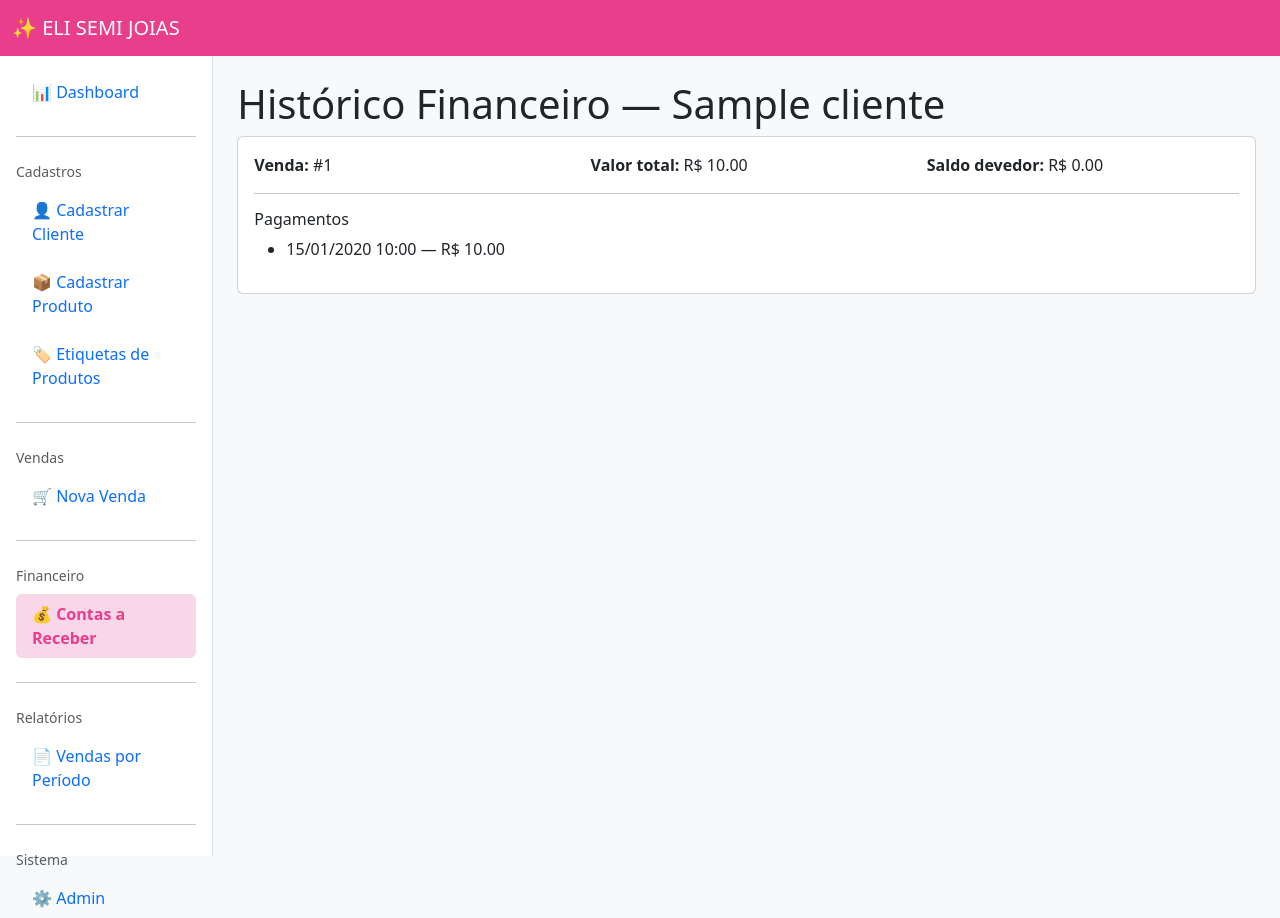
After one commit to MiguelScofielD/elisemijoias, a Django app: page /financeiro/cliente/1/ in a window 1280 px wide. The commit adds this page. Run offline with Django 5.2, Linux system fonts and the light colour scheme; tables that the repository leaves empty hold one stand-in row (values such as "Sample post").

Commit message:
Dashboard rosa e melhorado

```diff
--- a/config/settings.py
+++ b/config/settings.py
@@ -127,4 +127,4 @@ USE_TZ = True
 # Static files (CSS, JavaScript, Images)
 # https://docs.djangoproject.com/en/6.0/howto/static-files/
 
-STATIC_URL = 'static/'
+STATIC_URL = "/static/"
--- a/financeiro/models.py
+++ b/financeiro/models.py
@@ -1,4 +1,6 @@
 from django.db import models
+from django.db.models import Sum
+
 
 class ContaReceber(models.Model):
     venda = models.OneToOneField(
@@ -11,3 +13,30 @@ class ContaReceber(models.Model):
 
     def __str__(self):
         return f"Venda {self.venda_id} - R$ {self.valor}"
+
+    def total_pago(self):
+        return self.pagamentos.aggregate(
+            total=Sum("valor")
+        )["total"] or 0
+
+    def saldo(self):
+        return self.valor - self.total_pago()
+
+    def status(self):
+        if self.saldo() <= 0:
+            return "Paga"
+        return "Em aberto"
+
+
+
+class PagamentoRecebido(models.Model):
+    conta = models.ForeignKey(
+        ContaReceber,
+        related_name="pagamentos",
+        on_delete=models.CASCADE
+    )
+    valor = models.DecimalField(max_digits=10, decimal_places=2)
+    data = models.DateTimeField(auto_now_add=True)
+
+    def __str__(self):
+        return f"Pagamento R$ {self.valor} - Conta {self.conta.id}"
--- /dev/null
+++ b/financeiro/templates/financeiro/historico_cliente.html
@@ -0,0 +1,42 @@
+{% extends "base.html" %}
+{% block title %}Histórico Financeiro{% endblock %}
+
+{% block content %}
+<h1>Histórico Financeiro — {{ cliente.nome }}</h1>
+
+{% for conta in contas %}
+<div class="card mb-3 p-3">
+
+    <div class="row">
+        <div class="col-md-4">
+            <strong>Venda:</strong> #{{ conta.venda.id }}
+        </div>
+        <div class="col-md-4">
+            <strong>Valor total:</strong> R$ {{ conta.valor }}
+        </div>
+        <div class="col-md-4">
+            <strong>Saldo devedor:</strong> R$ {{ conta.saldo }}
+        </div>
+    </div>
+
+    <hr>
+
+    <h6>Pagamentos</h6>
+
+    {% if conta.pagamentos.all %}
+        <ul>
+            {% for pagamento in conta.pagamentos.all %}
+                <li>
+                    {{ pagamento.data|date:"d/m/Y H:i" }} — R$ {{ pagamento.valor }}
+                </li>
+            {% endfor %}
+        </ul>
+    {% else %}
+        <p>Nenhum pagamento registrado.</p>
+    {% endif %}
+
+</div>
+{% empty %}
+<p>Nenhuma conta encontrada para este cliente.</p>
+{% endfor %}
+{% endblock %}
--- a/financeiro/urls.py
+++ b/financeiro/urls.py
@@ -6,3 +6,9 @@ app_name = "financeiro"
 urlpatterns = [
     path("contas/", views.contas_receber, name="contas_receber"),
 ]
+urlpatterns += [
+    path("contas/pagar/<int:conta_id>/", views.pagar_conta, name="pagar_conta"),
+]
+urlpatterns += [
+    path("cliente/<int:cliente_id>/", views.historico_cliente, name="historico_cliente"),
+]
--- a/financeiro/views.py
+++ b/financeiro/views.py
@@ -1,6 +1,11 @@
-from django.shortcuts import render
+from django.shortcuts import render, redirect
 from django.utils.timezone import now
 from .models import ContaReceber
+from decimal import Decimal
+from .models import ContaReceber, PagamentoRecebido
+from clientes.models import Cliente
+
+
 
 def contas_receber(request):
     filtro = request.GET.get("status")
@@ -21,3 +26,39 @@ def contas_receber(request):
             "filtro": filtro,
         }
     )
+
+def pagar_conta(request, conta_id):
+    conta = ContaReceber.objects.get(id=conta_id)
+
+    if request.method == "POST":
+        valor_pago = Decimal(request.POST.get("valor"))
+
+        if valor_pago > 0 and valor_pago <= conta.saldo():
+            PagamentoRecebido.objects.create(
+                conta=conta,
+                valor=valor_pago
+            )
+
+        return redirect("financeiro:contas_receber")
+
+    return render(
+        request,
+        "financeiro/pagar_conta.html",
+        {"conta": conta}
+    )
+
+def historico_cliente(request, cliente_id):
+    cliente = Cliente.objects.get(id=cliente_id)
+
+    contas = ContaReceber.objects.filter(
+        venda__cliente=cliente
+    ).prefetch_related("pagamentos")
+
+    return render(
+        request,
+        "financeiro/historico_cliente.html",
+        {
+            "cliente": cliente,
+            "contas": contas
+        }
+    )
--- a/templates/base.html
+++ b/templates/base.html
@@ -4,7 +4,7 @@
     <meta charset="UTF-8">
     <title>{% block title %}Sistema de Vendas{% endblock %}</title>
 
-    <!-- Bootstrap 5 -->
+    <!-- Bootstrap 5 (apenas layout) -->
     <link
       href="https://cdn.jsdelivr.net/npm/bootstrap@5.3.2/dist/css/bootstrap.min.css"
       rel="stylesheet"
@@ -14,10 +14,10 @@
 <body class="bg-light">
 
 <!-- TOPO -->
-<nav class="navbar navbar-dark bg-dark">
+<nav class="navbar navbar-dark" style="background-color:#e83e8c;">
     <div class="container-fluid">
-        <span class="navbar-brand">
-            Elise Mi Joias
+        <span class="navbar-brand fw-light text-uppercase">
+            ✨ Eli Semi Joias
         </span>
     </div>
 </nav>
@@ -27,11 +27,17 @@
 
         <!-- SIDEBAR -->
         <aside class="col-md-2 bg-white border-end vh-100 p-3">
-            <ul class="nav flex-column gap-1">
+
+            {% with request.resolver_match.url_name as url_name %}
+            <ul class="nav flex-column gap-2">
 
                 <!-- DASHBOARD -->
                 <li class="nav-item">
-                    <a class="nav-link fw-bold" href="{% url 'core:dashboard' %}">
+                    <a class="nav-link"
+                       href="{% url 'core:dashboard' %}"
+                       {% if url_name == 'dashboard' %}
+                       style="background-color:#f8d7e8;color:#e83e8c;font-weight:600;border-radius:6px;"
+                       {% endif %}>
                         📊 Dashboard
                     </a>
                 </li>
@@ -42,19 +48,31 @@
                 <li class="nav-item text-muted small">Cadastros</li>
 
                 <li class="nav-item">
-                    <a class="nav-link" href="{% url 'clientes:cadastrar_cliente' %}">
+                    <a class="nav-link"
+                       href="{% url 'clientes:cadastrar_cliente' %}"
+                       {% if url_name == 'cadastrar_cliente' %}
+                       style="background-color:#f8d7e8;color:#e83e8c;font-weight:600;border-radius:6px;"
+                       {% endif %}>
                         👤 Cadastrar Cliente
                     </a>
                 </li>
 
                 <li class="nav-item">
-                    <a class="nav-link" href="{% url 'produtos:cadastrar_produto' %}">
+                    <a class="nav-link"
+                       href="{% url 'produtos:cadastrar_produto' %}"
+                       {% if url_name == 'cadastrar_produto' %}
+                       style="background-color:#f8d7e8;color:#e83e8c;font-weight:600;border-radius:6px;"
+                       {% endif %}>
                         📦 Cadastrar Produto
                     </a>
                 </li>
 
                 <li class="nav-item">
-                    <a class="nav-link" href="{% url 'produtos:selecionar_etiquetas' %}">
+                    <a class="nav-link"
+                       href="{% url 'produtos:selecionar_etiquetas' %}"
+                       {% if url_name == 'selecionar_etiquetas' %}
+                       style="background-color:#f8d7e8;color:#e83e8c;font-weight:600;border-radius:6px;"
+                       {% endif %}>
                         🏷️ Etiquetas de Produtos
                     </a>
                 </li>
@@ -65,7 +83,11 @@
                 <li class="nav-item text-muted small">Vendas</li>
 
                 <li class="nav-item">
-                    <a class="nav-link" href="{% url 'vendas:ver_carrinho' %}">
+                    <a class="nav-link"
+                       href="{% url 'vendas:ver_carrinho' %}"
+                       {% if url_name == 'ver_carrinho' or url_name == 'confirmar_venda' or url_name == 'finalizar_venda' %}
+                       style="background-color:#f8d7e8;color:#e83e8c;font-weight:600;border-radius:6px;"
+                       {% endif %}>
                         🛒 Nova Venda
                     </a>
                 </li>
@@ -76,7 +98,11 @@
                 <li class="nav-item text-muted small">Financeiro</li>
 
                 <li class="nav-item">
-                    <a class="nav-link" href="{% url 'financeiro:contas_receber' %}">
+                    <a class="nav-link"
+                       href="{% url 'financeiro:contas_receber' %}"
+                       {% if url_name == 'contas_receber' or url_name == 'pagar_conta' or url_name == 'historico_cliente' %}
+                       style="background-color:#f8d7e8;color:#e83e8c;font-weight:600;border-radius:6px;"
+                       {% endif %}>
                         💰 Contas a Receber
                     </a>
                 </li>
@@ -87,7 +113,11 @@
                 <li class="nav-item text-muted small">Relatórios</li>
 
                 <li class="nav-item">
-                    <a class="nav-link" href="{% url 'relatorios:vendas_periodo' %}">
+                    <a class="nav-link"
+                       href="{% url 'relatorios:vendas_periodo' %}"
+                       {% if url_name == 'vendas_periodo' %}
+                       style="background-color:#f8d7e8;color:#e83e8c;font-weight:600;border-radius:6px;"
+                       {% endif %}>
                         📄 Vendas por Período
                     </a>
                 </li>
@@ -104,8 +134,9 @@
                 </li>
 
             </ul>
+            {% endwith %}
+
         </aside>
-
 
         <!-- CONTEÚDO -->
         <main class="col-md-10 p-4">
```
Also changed, not shown: financeiro/templates/financeiro/contas_receber.html (+45 -7 lines), financeiro/templates/financeiro/pagar_conta.html (added, +27 -0 lines), financeiro/migrations/0002_pagamentorecebido.py (added).
